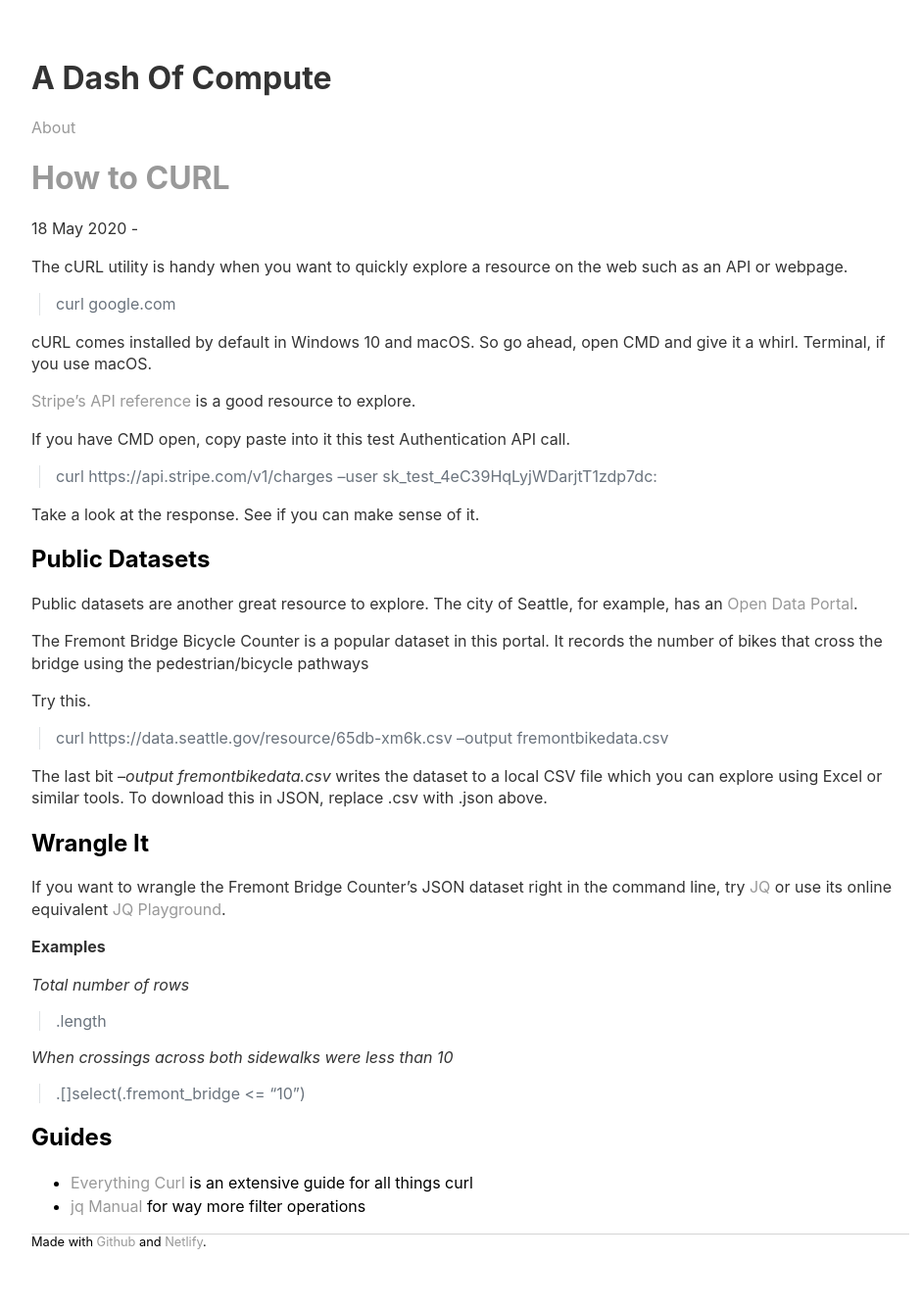
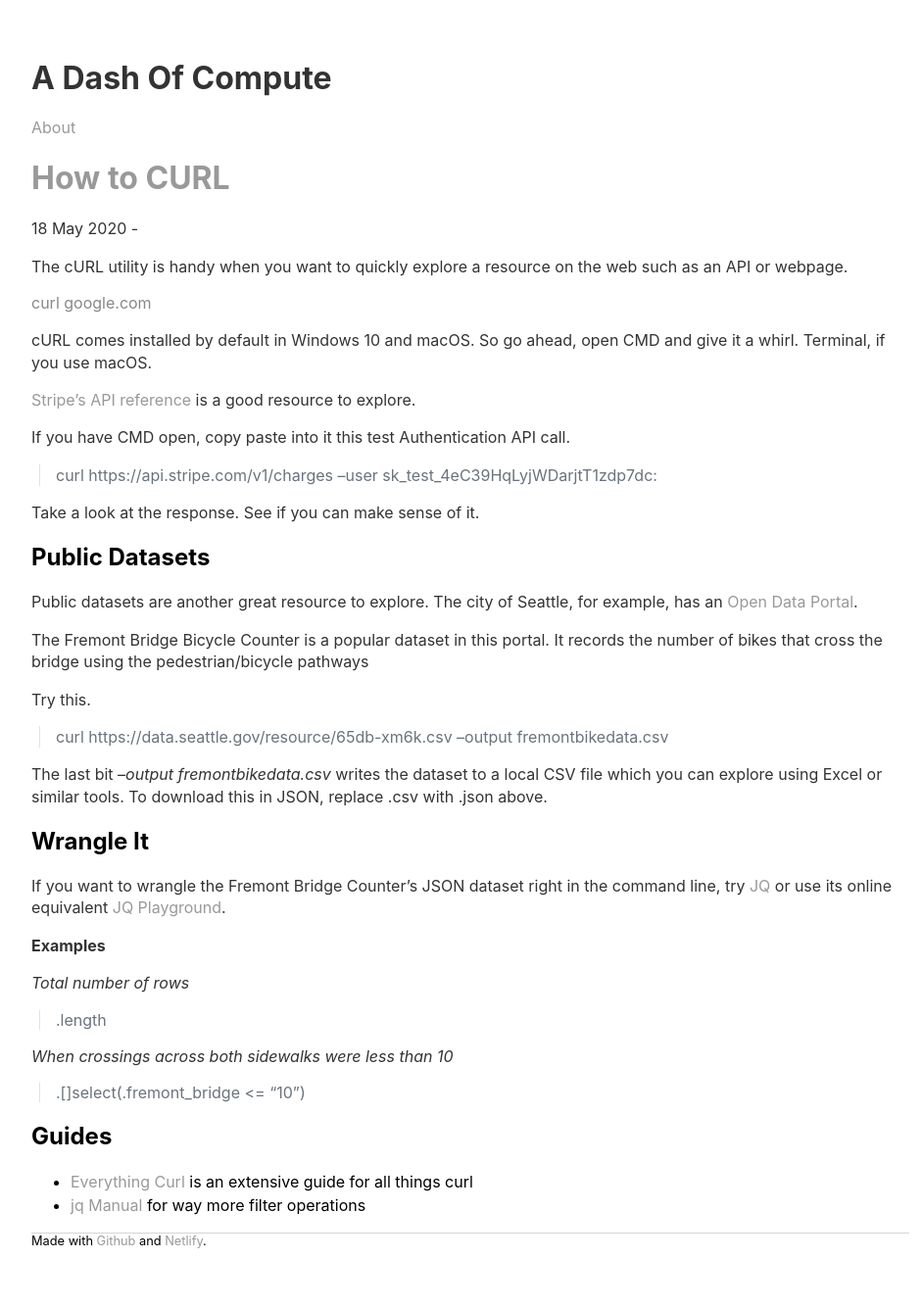
Before and after one commit to sautee/sautee.github.io, a Jekyll site: the page built from _posts/2020-05-18-howtocurl.md, in a window 1280 px wide. Shown: the whole page at 98% size, without its empty margins (160-1101 px from the left). Built offline with Jekyll 4.4.1, drawn with Linux system fonts in a browser that asks for light colours.

Commit message:
Update 2020-05-18-howtocurl.md

````diff
--- a/_posts/2020-05-18-howtocurl.md
+++ b/_posts/2020-05-18-howtocurl.md
@@ -6,7 +6,9 @@
 
 The cURL utility is handy when you want to quickly explore a resource on the web such as an API or webpage.
 
-> curl google.com
+```console
+curl google.com
+```
 
 cURL comes installed by default in Windows 10 and macOS. So go ahead, open CMD and give it a whirl. Terminal, if you use macOS.
 
````
